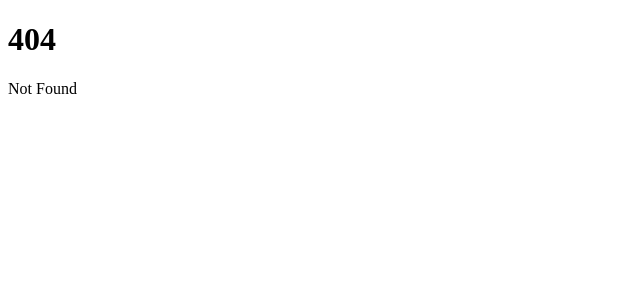
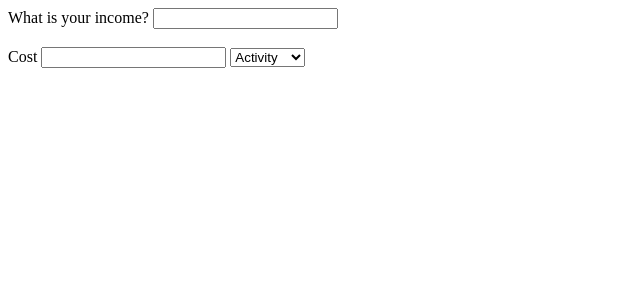
Before and after one commit to BashouT/svelteBudget, a SvelteKit app: page /income in a window 1280 px wide. Before the commit this address had no page. Shown: the top 300 px of the page, without its empty margins (0-640 px from the left). Built offline with nearby package versions, Linux system fonts and the light colour scheme.

Commit message:
Begin building data collection

```diff
--- /dev/null
+++ b/src/classes/Budget.ts
@@ -0,0 +1,11 @@
+import type { Expenditure } from "./Expenditures";
+
+export class Budget {
+    income: Number
+    outgoings: Expenditure[]
+
+    constructor(Income: Number, Outgoings: Expenditure[]) {
+        this.income = Income;
+        this.outgoings = [] as Expenditure[];
+    }
+}
--- a/src/components/Summary.svelte
+++ b/src/components/Summary.svelte
@@ -10,7 +10,7 @@
 	];
 </script>
 
-<h1>HERE IS A PIECHART :)</h1>
+<h1>Summary of expenditures</h1>
 <Pie data={expenditures} />
 <table>
 	<th> Spend Category </th>
@@ -28,6 +28,3 @@
 		{/each}
 	</tbody>
 </table>
-<!-- {#each expenditures as expenditure}
-<p>{expenditure.type} = {expenditure.amountSpent}</p>
-{/each} -->
--- a/src/components/charts/Pie.svelte
+++ b/src/components/charts/Pie.svelte
@@ -4,6 +4,7 @@
     import { quantize, interpolatePlasma, pie, arc } from 'd3';
     export let data; // or pass data to component as prop
 
+    // TODO: Enforce responsiveness of chart
     const width = 700 // the outer width of the chart, in pixels
     const height = width // the outer height of the chart, in pixels
     const percent = true // format values as percentages (true/false)
--- /dev/null
+++ b/src/routes/income/+page.svelte
@@ -0,0 +1,38 @@
+<script lang="ts">
+	import { Budget } from '../../classes/Budget';
+	import type { Expenditure } from '../../classes/Expenditures';
+	import { SpendCategory } from '../../enums/SpendCategory';
+
+	let income: Number;
+	let expenditures: Expenditure[];
+
+	let selectListCategories: SpendCategory[] = [
+		SpendCategory.Activity,
+		SpendCategory.Bill,
+		SpendCategory.Other,
+		SpendCategory.Personal,
+		SpendCategory.Work
+	];
+</script>
+
+<div>
+	<label>
+		What is your income?
+		<input bind:value={income} name="income-input" type="number" />
+	</label>
+
+<br/>
+<br/>
+
+	<label>
+		Cost
+		<input name="income-input" type="number" min="0" step="10" />
+	</label>
+	<label>
+		<select>
+			{#each selectListCategories as category}
+				<option value={category}>{category}</option>
+			{/each}
+		</select>
+	</label>
+</div>
```
